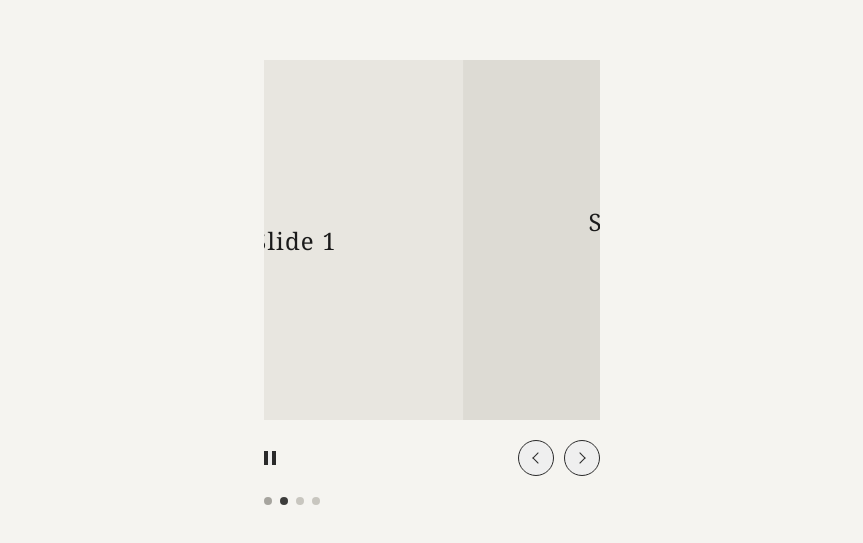
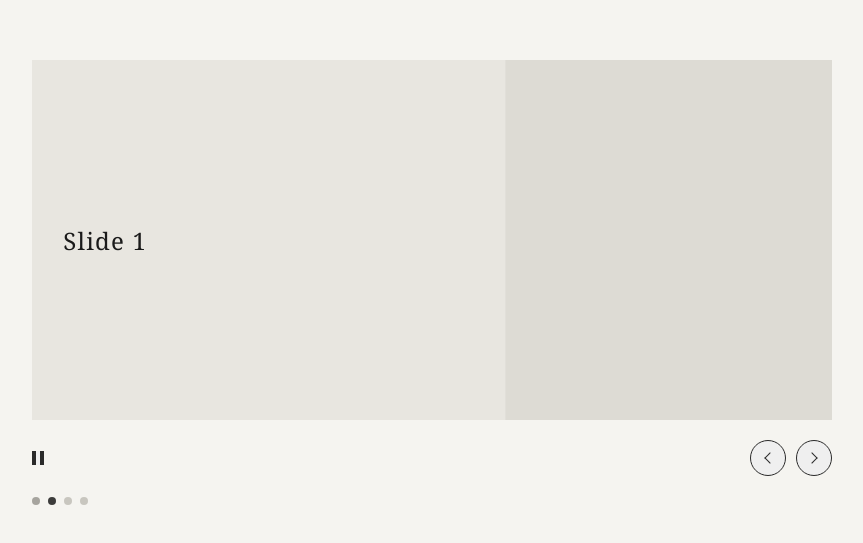
Before and after one commit to kana-matsu/practice, a website built with Vite: page index.html in a window 1280 px wide. Shown: the part 117-660 px from the top of the page, without its empty margins (208-1071 px from the left). Built offline with nearby package versions, Linux system fonts and the light colour scheme.

Commit message:
余白調整

```diff
--- a/public/assets/css/master.css
+++ b/public/assets/css/master.css
@@ -30,6 +30,10 @@ body {
   padding: 2rem;
 }
 
+main {
+  min-width: 100%;
+}
+
 a  {
   color: inherit;
   transition: opacity var(--transition-speed);
@@ -46,8 +50,9 @@ button {
 
 .carousel {
   width: 100%;
-  max-width: 720px;
+  max-width: 800px;
   overflow: hidden;
+  margin-inline: auto;
 }
 
 .carousel__wrapper {
```
